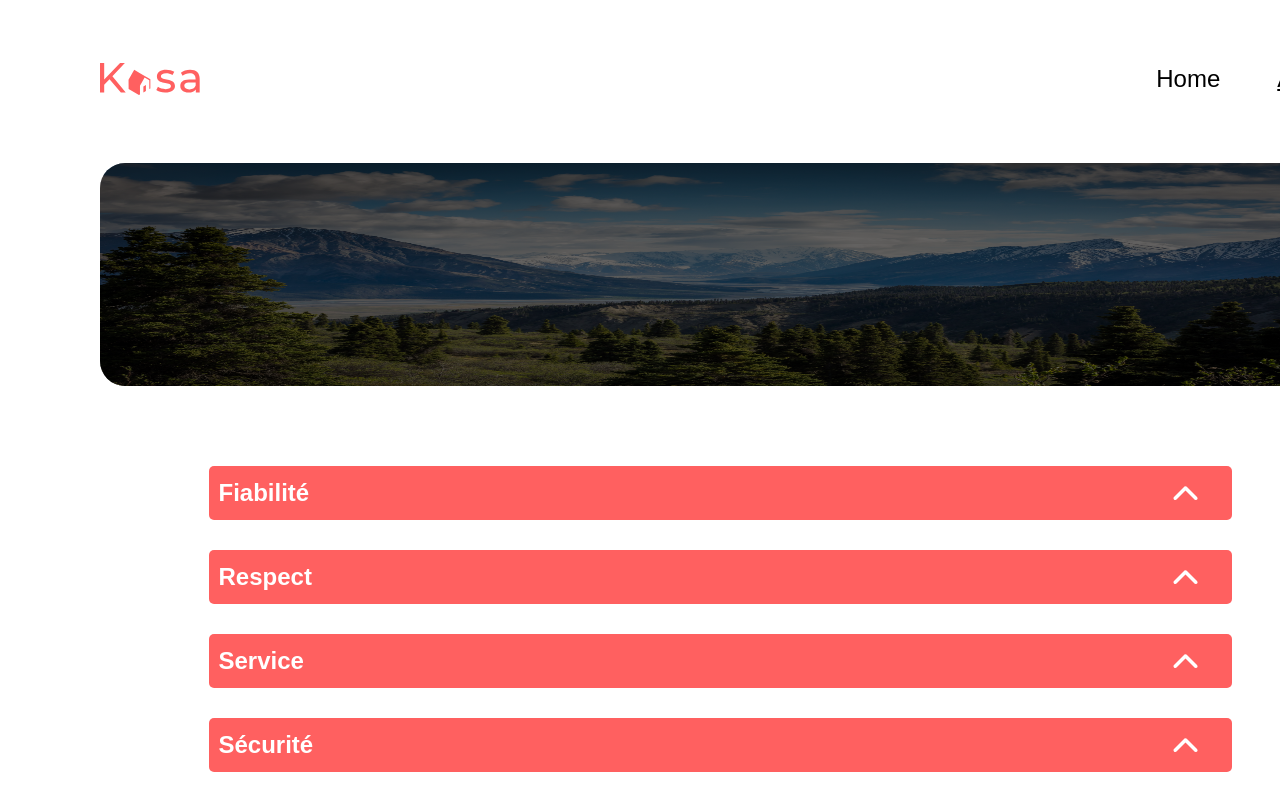
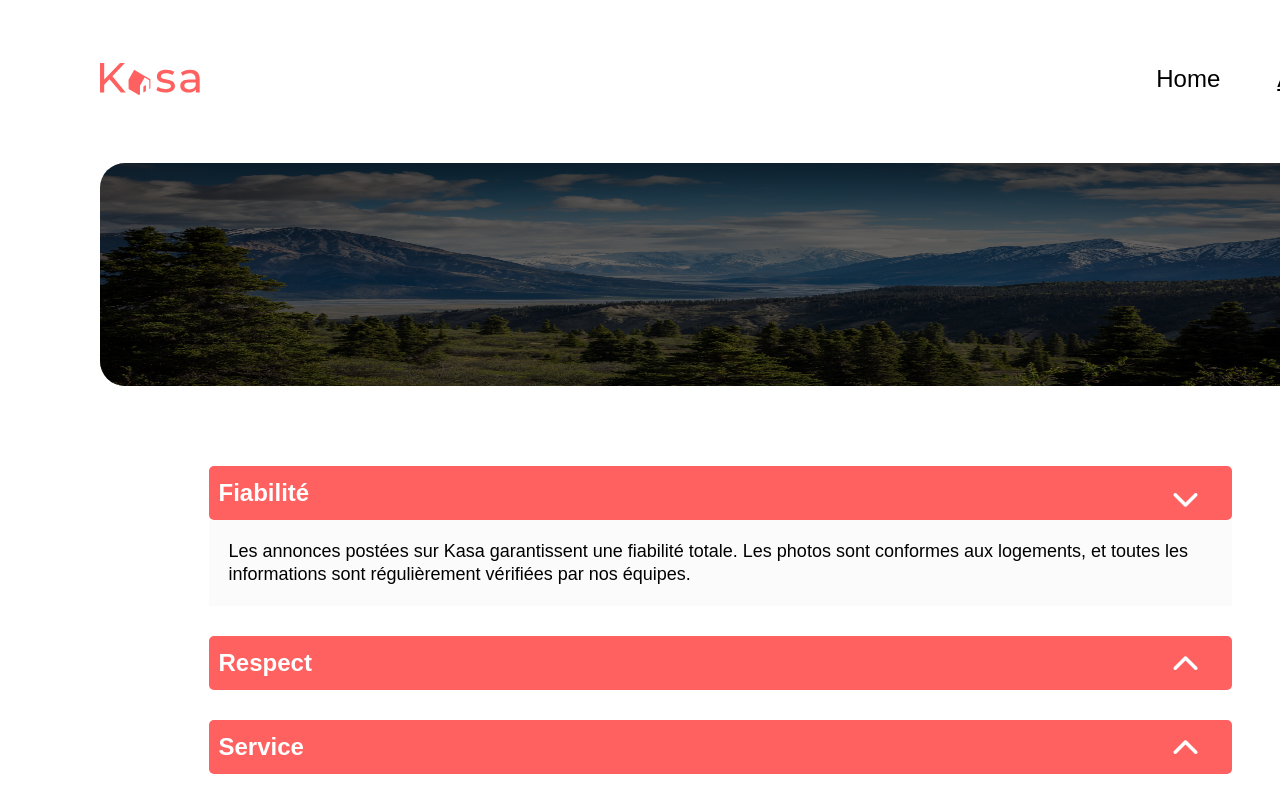
Before and after one commit to RKL715/P8---Kasa, a React (Vite) app: page /about in a window 1280 px wide. Both pictures are taken after a click on the button "Fiabilité". Shown: the top 800 px of the page. Built offline with nearby package versions, Linux system fonts and the light colour scheme.

Commit message:
dropdown menu working. Not animated

```diff
--- a/src/components/common/Dropdown.jsx
+++ b/src/components/common/Dropdown.jsx
@@ -1,17 +1,17 @@
-import { useState } from 'react';
+import { useState , useRef} from 'react';
 import PropTypes from "prop-types";
 const Dropdown = ({name, text}) => {
+    const dropdownRef = useRef(null);
     const [isActive, setIsActive] = useState(false);
     const onClick = () => { setIsActive(!isActive); } // 'setIsActive' if not open.
 
     return (
-    <div className={"menu_container"}>
-        <button onClick={onClick} className={`menu_button ${isActive ? 'active' : 'inactive'}`}>{name} <p><img
-            src="public/arrow_back_ios-24px%202.png" alt="arrow dropdown"/></p>
-            <div className={"menu_content_container"}>{text}</div>
-        </button>
-
-    </div>
+        <div className={"menu_container"}>
+            <button onClick={onClick} className={`menu_button`}>{name}
+                <p className={`arrow ${isActive ? 'active' : 'inactive'}`}><img src="public/arrow_back_ios-24px%202.png" alt="arrow dropdown"/></p>
+            </button>
+            <div ref={dropdownRef} className={`menu_content_container ${isActive ? 'active' : 'inactive'}`}>{text}</div>
+        </div>
     )
 }
 
--- a/src/styles/_dropdown.scss
+++ b/src/styles/_dropdown.scss
@@ -19,7 +19,7 @@
     @include text-24(white);
     font-weight: 700;
 
-    p {
+    .arrow {
         position: absolute;
         right: 60px;
 
--- a/src/styles/styles.css
+++ b/src/styles/styles.css
@@ -261,11 +261,11 @@ footer .footerContent img {
   white-space: nowrap;
   font-weight: 700;
 }
-.menu_container .menu_button p {
+.menu_container .menu_button .arrow {
   position: absolute;
   right: 60px;
 }
-.menu_container .menu_button p.active {
+.menu_container .menu_button .arrow.active {
   transform: rotate(180deg);
 }
 .menu_container .menu_content_container {
```
